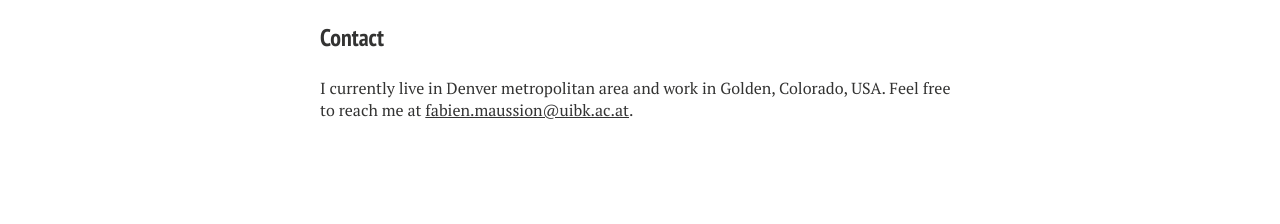
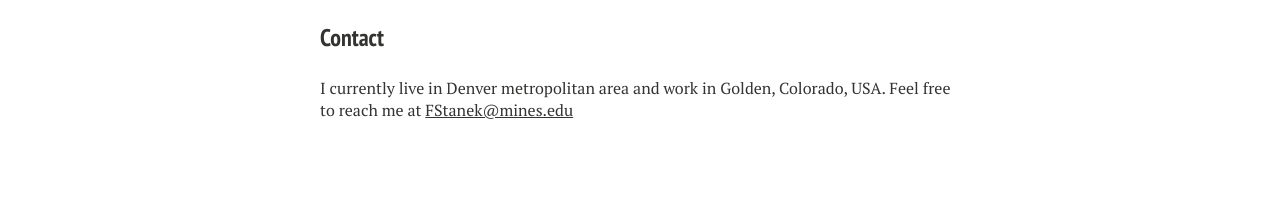
Before and after one commit to StanekFr/StanekFr.github.io, a Jekyll site: the page built from index.md, in a window 1280 px wide. Shown: the part 801-1025 px from the top of the page. Built offline with Jekyll 4.4.1, drawn with Linux system fonts in a browser that asks for light colours; nearby versions of some CDN libraries; some web fonts are replaced; part of the change alters nothing that is shown.

Commit message:
Update index.md

```diff
--- a/index.md
+++ b/index.md
@@ -11,8 +11,8 @@ title: "About"
   </div>
 </footer>
 
-I am currently a **postdoc at the [Department of Geophysics,
-Colorado School of Mines](https://geophysics.mines.edu/)**. I am a member of **[Reservoir Characterization Project (RCP)](https://rcp.mines.edu/)** and **[Center for Wave Phenomena (CWP)](https://cwp.mines.edu/)** research groups. RCP and CWP are consortia funded by industry and directly collaborating with industry, government agencies and other academic institutions.
+I am currently a **postdoc at the [Department of Geophysics, Colorado School of Mines](https://geophysics.mines.edu/)**.
+I am a member of **[Reservoir Characterization Project (RCP)](https://rcp.mines.edu/)** and **[Center for Wave Phenomena (CWP)](https://cwp.mines.edu/)** research groups. RCP and CWP are consortia funded by industry and directly collaborating with industry, government agencies and other academic institutions.
 
 [![CSM_logo](/images/CSM_logo.png)](https://geophysics.mines.edu/)
 {: .image-pull-right .max-width-10}
@@ -25,4 +25,4 @@ On this website, you'll find info about me and the projects I contribute to.
 ### Contact
 <p>
 I currently live in Denver metropolitan area and work in Golden, Colorado, USA.
-Feel free to reach me at <script>document.write("<n uers=\"znvygb:snovra.znhffvba@hvox.np.ng\">snovra.znhffvba@hvox.np.ng</n>".replace(/[a-zA-Z]/g,function(c){return String.fromCharCode((c<="Z"?90:122)>=(c=c.charCodeAt(0)+13)?c:c-26);}))</script><noscript><span style="unicode-bidi:bidi-override;direction:rtl;">moc.liamg@reyohs</span></noscript>.</p>
+Feel free to reach me at <a href="mailto:FStanek@mines.edu">FStanek@mines.edu</a></p>
```
